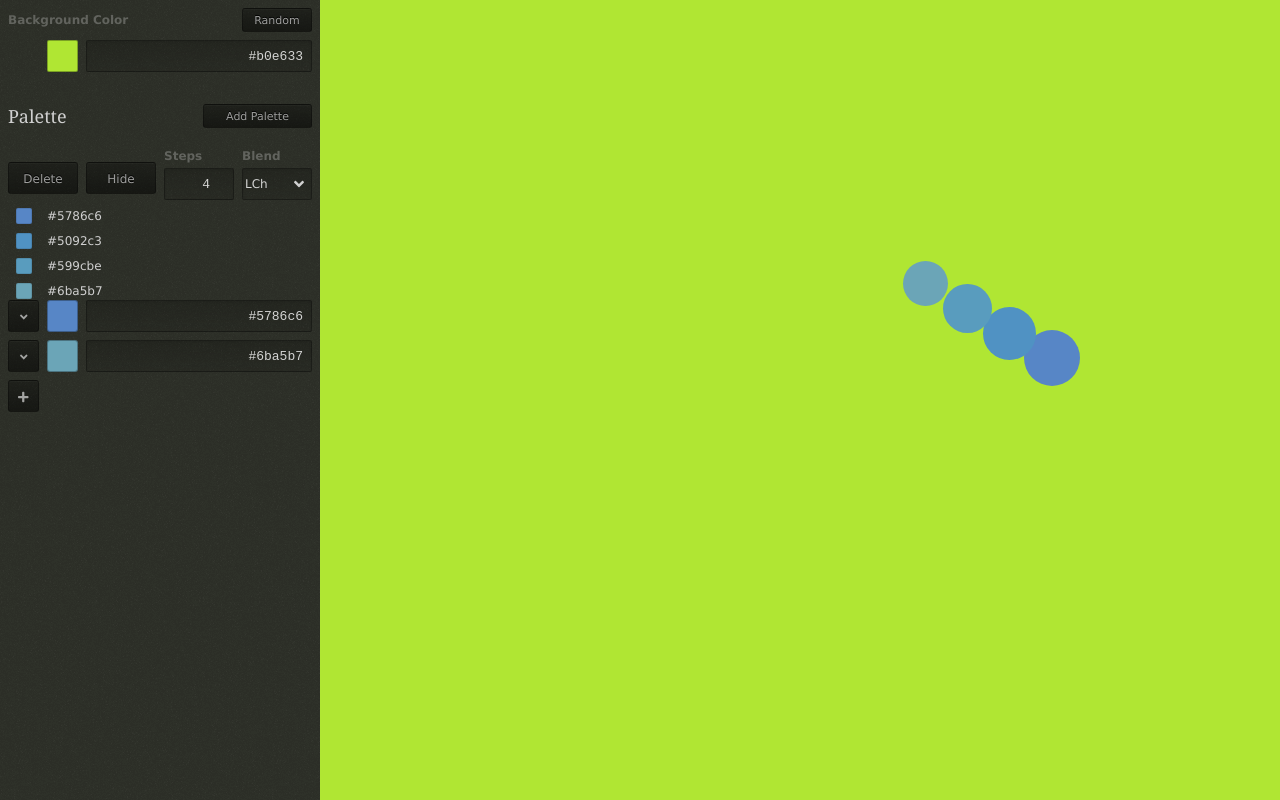
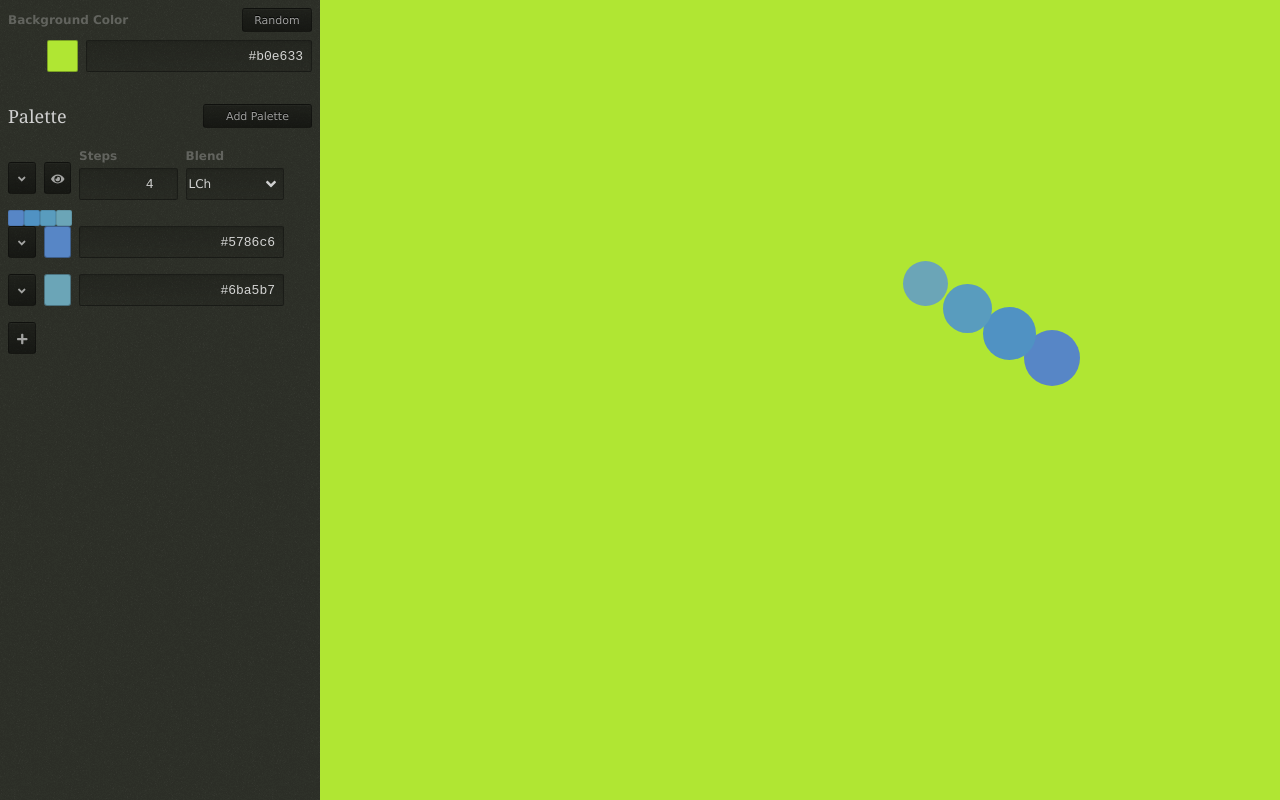
Before and after one commit to LoudBit/clutch, a Nuxt app: page / in a window 1280 px wide. Built offline with nearby package versions, Linux system fonts and the light colour scheme.

Commit message:
finally figured out to use grid span

```diff
--- a/assets/scss/_layout.scss
+++ b/assets/scss/_layout.scss
@@ -10,14 +10,21 @@ article, aside, figcaption, figure, footer, header, main, nav, section {
   grid-template-columns: repeat(8, 1fr);
   grid-template-rows: auto;
   counter-reset: dummy;
+  .span-1 { grid-column-end: span 1; }
+  .span-2 { grid-column-end: span 2; }
+  .span-3 { grid-column-end: span 3; }
+  .span-4 { grid-column-end: span 4; }
+  .span-5 { grid-column-end: span 5; }
+  .span-6 { grid-column-end: span 6; }
+  .span-7 { grid-column-end: span 7; }
+  .span-8 { grid-column-end: span 8; }
+}
+.ui.subgrid {
+  grid-template-columns: subgrid;
+  grid-template-rows: subgrid;
 }
 
 .ui.grid + .ui.grid { margin-top: 8px; }
-.ui.grid--two-column { grid-template-columns: repeat(2, 1fr); }
-.ui.grid--four-column { grid-template-columns: repeat(4, 1fr); }
-.ui.grid--eight-column { grid-template-columns: repeat(8, 1fr); }
-.ui.grid--twelve-column { grid-template-columns: repeat(12, 1fr); }
-.ui.grid--sixteen-column { grid-template-columns: repeat(16, 1fr); }
 
 .grid--dummy-item {
   background: rgba(black, 0.25);
--- a/components/ColorInput.vue
+++ b/components/ColorInput.vue
@@ -7,20 +7,22 @@
       <div class="color-swatch" :style="colorStyles"></div>
       <input v-model="hex" type="text" />
     </div>
+    <div class="ui grid grid--3-1">
       <div v-if="open" class="color-input--knobs">
         <RgbInput v-if="mode === 'rgb'" :input-index="inputIndex" :color-index="colorIndex" :input="input"></RgbInput>
         <LchInput v-if="mode === 'lch'" :input-index="inputIndex" :color-index="colorIndex" :input="input"></LchInput>
-      <div class="ui grid color-input-options-grid">
-        <div class="ui select x-100">
+        <div class="ui">
+          <div class="ui select">
             <select v-model="mode">
               <option value="rgb" label="RGB" />
               <option value="lch" label="LCh" />
             </select>
             <font-awesome-icon icon="angle-down" />
           </div>
-        <button class="ui x-100" title="Remove Color" @click="removeColor(colorIndex)">
+          <button class="ui" title="Remove Color" @click="removeColor(colorIndex)">
             Delete
           </button>
+        </div>
       </div>
     </div>
   </div>
--- a/components/LchInput.vue
+++ b/components/LchInput.vue
@@ -1,6 +1,6 @@
 <template>
-  <div class="">
-    <div class="slider-outer-grid">
+  <div class="ui subgrid">
+    <!-- <div class="slider-outer-grid"> -->
     <div class="ui slider slider-inner-grid">
       <div class="text-center">
         <label>L</label>
@@ -8,8 +8,8 @@
       <input :value="l" type="range" min="0" max="100" step="0.1" :style="gradients.l" @input="changeL" />
     </div>
     <input :value="l" type="number" min="0" max="100" step="0.1" @change="changeL" />
-    </div>
-    <div class="slider-outer-grid">
+    <!-- </div> -->
+    <!-- <div class="slider-outer-grid"> -->
     <div class="ui slider slider-inner-grid">
       <div class="text-center">
         <label>C</label>
@@ -17,8 +17,8 @@
       <input :value="c" type="range" min="0" max="100" step="0.1" :style="gradients.c" @input="changeC" />
     </div>
     <input :value="c" type="number" min="0" max="100" step="0.1" @change="changeC" />
-    </div>
-    <div class="slider-outer-grid">
+    <!-- </div> -->
+    <!-- <div class="slider-outer-grid"> -->
     <div class="ui slider slider-inner-grid">
       <div class="text-center">
         <label>h</label>
@@ -26,7 +26,7 @@
       <input :value="h" type="range" min="0" max="360" step="1" :style="gradients.h" @input="changeH" />
     </div>
     <input :value="h" type="number" min="0" max="360" step="1" @change="changeH" />
-    </div>
+    <!-- </div> -->
   </div>
 </template>
 
@@ -92,13 +92,13 @@ export default {
 </script>
 
 <style lang="scss">
-.slider-outer-grid {
-  margin-top: 8px;
-  display: grid;
-  gap: 8px 8px;
-  grid-template-columns: 3fr 1fr;
-  grid-template-rows: auto;
-}
+// .slider-outer-grid {
+//   margin-top: 8px;
+//   display: grid;
+//   gap: 8px 8px;
+//   grid-template-columns: 3fr 1fr;
+//   grid-template-rows: auto;
+// }
 .slider-inner-grid {
   background: rgba(black, 0.2);
   align-items: center;
--- a/components/PaletteInput.vue
+++ b/components/PaletteInput.vue
@@ -1,24 +1,29 @@
 <template>
   <div class="PaletteInput">
     <div class="ui grid grid--palette-input">
-      <div class="grid-area-delete">
+      <div class="span-1">
         <br class="ui" />
-        <button class="ui x-100" title="Delete Input" @click="removeInput">Delete</button>
-      </div>
-      <div class="grid-area-visibility">
-        <br class="ui" />
-        <button v-if="hidden" class="ui x-100" title="Show Colors" @click="toggleVisibility()">
-          Show
+        <button v-if="open" class="ui x-100" title="Open Palette Controls" @click="toggleOpen()">
+          <font-awesome-icon icon="angle-up" />
         </button>
-        <button v-if="!hidden" class="ui x-100" title="Hide Colors" @click="toggleVisibility()">
-          Hide
+        <button v-if="!open" class="ui x-100" title="Close Palette Controls" @click="toggleOpen()">
+          <font-awesome-icon icon="angle-down" />
         </button>
       </div>
-      <div class="grid-area-steps">
+      <div class="span-1">
+        <br class="ui" />
+        <button v-if="!hidden" class="ui x-100" title="Hide Colors" @click="toggleVisibility()">
+          <font-awesome-icon icon="eye" />
+        </button>
+        <button v-if="hidden" class="ui x-100" title="Show Colors" @click="toggleVisibility()">
+          <font-awesome-icon icon="eye-slash" />
+        </button>
+      </div>
+      <div class="span-3">
         <label>Steps</label>
         <input v-model.number="steps" type="number" min="2" max="32" step="1" />
       </div>
-      <div class="grid-area-blend">
+      <div class="span-3">
         <label>Blend</label>
         <div class="ui select">
           <select v-model="mode" class="ui">
@@ -33,13 +38,9 @@
       </div>
     </div>
     <div>
-      <div v-if="gridOrList === 'grid'">
-        <h6>Grid</h6>
-        <div v-for="(color, index) in inputColors" :key="index" class="palette-swatch-cell">
-          <span class="palette-swatch" :style="{ backgroundColor: color.hex() }" :title="color.hex()"></span>
-        </div>
-      </div>
-      <ul v-if="gridOrList === 'list'" class="ui list list-tight list--palette-colors">
+      <div v-if="open">
+        <button class="ui x-100" title="Delete Input" @click="removeInput">Delete</button>
+        <ul class="ui list list-tight list--palette-colors">
           <li v-for="(color, index) in inputColors" :key="index" class="ui grid grid--palette-colors">
             <div class="palette-swatch-cell">
               <span class="palette-swatch" :style="{ backgroundColor: color.hex() }" :title="color.hex()"></span>
@@ -47,6 +48,16 @@
             <span>{{ color.hex() }}</span>
           </li>
         </ul>
+      </div>
+      <div v-if="!open">
+        <span
+          v-for="(color, index) in inputColors"
+          :key="index"
+          class="palette-swatch"
+          :style="{ backgroundColor: color.hex() }"
+          :title="color.hex()"
+        ></span>
+      </div>
     </div>
     <ColorInput
       v-for="(color, i) in input.colors"
@@ -83,7 +94,7 @@ export default {
   },
   data() {
     return {
-      gridOrList: 'list'
+      open: false
     }
   },
   computed: {
@@ -151,9 +162,9 @@ export default {
 .ui.grid.grid--palette-input {
   margin-top: 16px;
   margin-bottom: 8px;
-  grid-template-columns: repeat(4, 1fr);
-  grid-template-rows: auto;
-  grid-template-areas: 'delete visibility steps blend';
+  // grid-template-columns: repeat(4, 1fr);
+  // grid-template-rows: auto;
+  // grid-template-areas: 'open visibility steps blend';
 }
 
 .grid--add-color {
```
Lines whose indentation alone changed are shown as unchanged.
